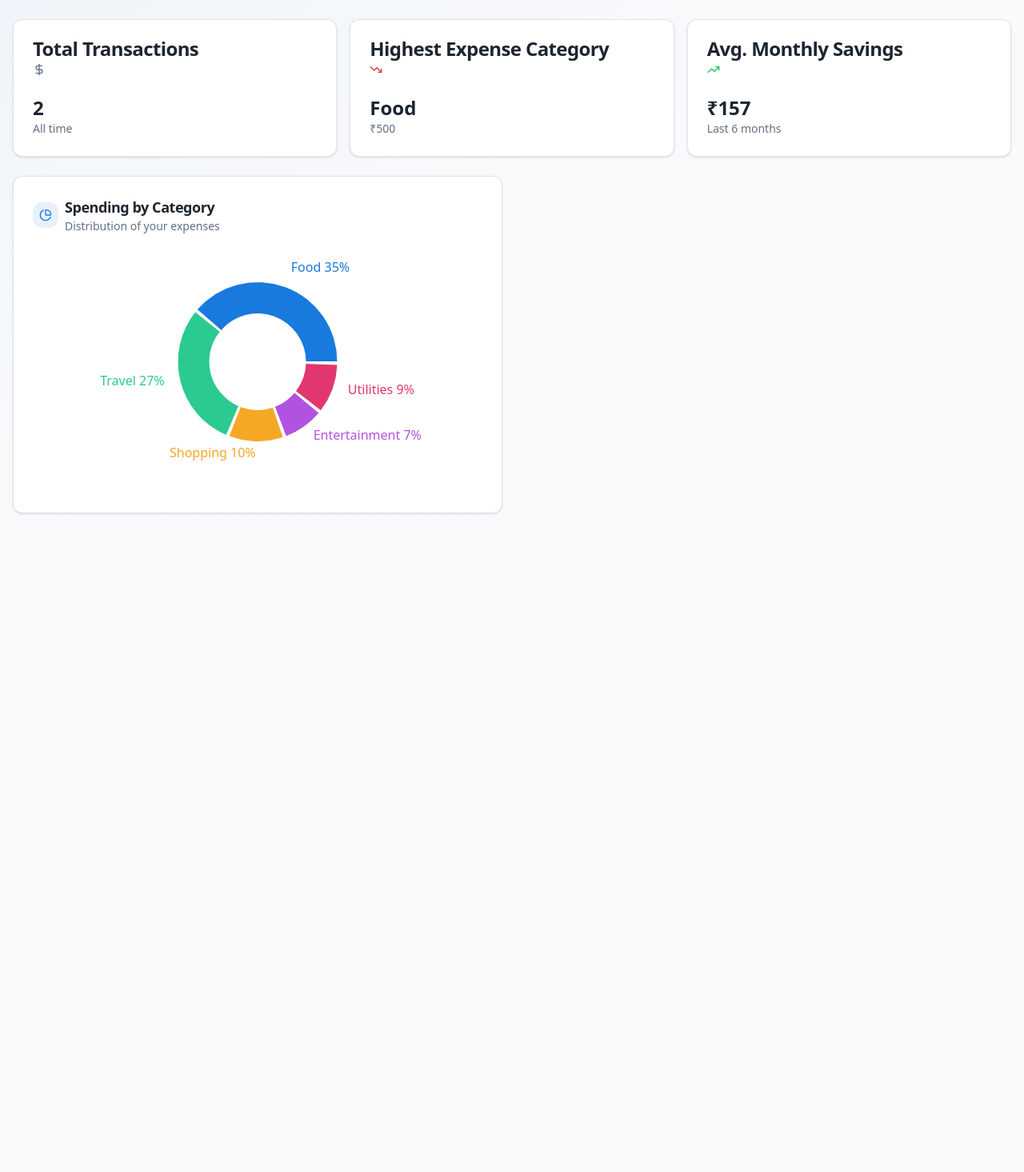
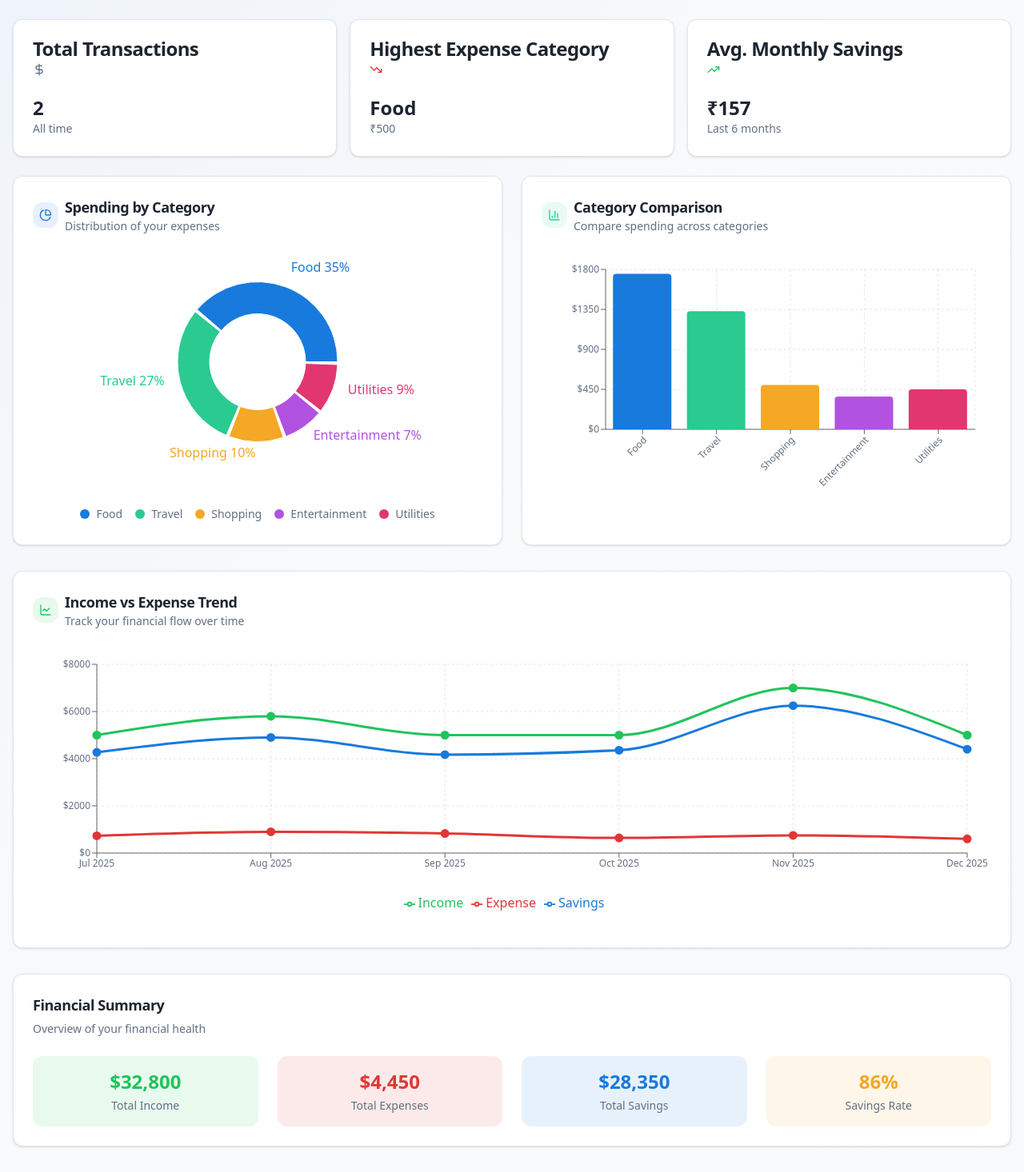
Before and after one commit to Pratik-k-sahoo/AI-Finance-Manager, a React (Vite) app: page /analytics in a window 1280 px wide. Shown: the part 165-1631 px from the top of the page at 80% size. Before the commit the page ends 871 px from the top, so only its background shows below. Built offline with nearby package versions, Linux system fonts and the light colour scheme.

Commit message:
Page Complete

```diff
--- a/src/pages/Analytics.jsx
+++ b/src/pages/Analytics.jsx
@@ -1,7 +1,8 @@
 import React from 'react'
 import { useMemo } from 'react';
-import { PieChart, Pie, Cell, ResponsiveContainer, Legend, Tooltip } from 'recharts';
-import { TrendingUp,TrendingDown, PieChart as PieChartIcon } from 'lucide-react';
+import { PieChart, Pie,  Bar, Cell,BarChart,CartesianGrid,XAxis,
+  YAxis,LineChart,Line, ResponsiveContainer, Legend, Tooltip } from 'recharts';
+import { TrendingUp,TrendingDown,BarChart3, PieChart as PieChartIcon,LineChart as LineChartIcon } from 'lucide-react';
 import { Card, CardAction, CardContent, CardDescription, CardHeader, CardTitle, } from '@/components/ui/card';
 import { DollarSign } from 'lucide-react';
 import { storage } from '@/lib/storage';
@@ -193,10 +194,161 @@ function Analytics() {
 
                   </ResponsiveContainer>
               </div>
+               <div className="flex flex-wrap justify-center gap-4 mt-4">
+                {categoryData.map((entry, index) => (
+                  <div key={index} className="flex items-center gap-2">
+                    <div
+                      className="w-3 h-3 rounded-full"
+                      style={{ backgroundColor: entry.fill }}
+                    />
+                    <span className="text-sm text-muted-foreground">{entry.category}</span>
+                  </div>
+                ))}
+              </div>
             </CardContent>
         </Card>
 
-      </div>
+
+
+        <Card>
+            <CardHeader>
+              <div className="flex items-center gap-2">
+                <div className="p-2 rounded-lg bg-chart-2/10">
+                  <BarChart3 className="h-4 w-4 text-chart-2" />
+                </div>
+                <div>
+                  <CardTitle className="text-lg">Category Comparison</CardTitle>
+                  <CardDescription>Compare spending across categories</CardDescription>
+                </div>
+              </div>
+            </CardHeader>
+            <CardContent>
+              <div className="h-[340px]">
+                <ResponsiveContainer width="100%" height="100%">
+                  <BarChart data={categoryData} margin={{ top: 20, right: 20, left: 20, bottom: 60 }}>
+                    <CartesianGrid strokeDasharray="3 3" stroke="hsl(var(--border))" />
+                    <XAxis
+                      dataKey="category"
+                      tick={{ fill: "hsl(var(--muted-foreground))", fontSize: 12 }}
+                      angle={-45}
+                      textAnchor="end"
+                      height={60}
+                    />
+                    <YAxis
+                      tick={{ fill: "hsl(var(--muted-foreground))", fontSize: 12 }}
+                      tickFormatter={(value) => `$${value}`}
+                    />
+                    <Tooltip content={<CustomTooltip />} />
+                    <Bar
+                      dataKey="amount"
+                      radius={[4, 4, 0, 0]}
+                      name="Expense"
+                    >
+                      {categoryData.map((entry, index) => (
+                        <Cell key={`bar-${index}`} fill={entry.fill} />
+                      ))}
+                    </Bar>
+                  </BarChart>
+                </ResponsiveContainer>
+              </div>
+            </CardContent>
+          </Card>
+        </div>
+
+        <Card>
+          <CardHeader>
+            <div className="flex items-center gap-2">
+              <div className="p-2 rounded-lg bg-success/10">
+                <LineChartIcon className="h-4 w-4 text-success" />
+              </div>
+              <div>
+                <CardTitle className="text-lg">Income vs Expense Trend</CardTitle>
+                <CardDescription>Track your financial flow over time</CardDescription>
+              </div>
+            </div>
+          </CardHeader>
+          <CardContent>
+            <div className="h-[350px]">
+              <ResponsiveContainer width="100%" height="100%">
+                <LineChart data={monthlyData} margin={{ top: 20, right: 30, left: 20, bottom: 20 }}>
+                  <CartesianGrid strokeDasharray="3 3" stroke="hsl(var(--border))" />
+                  <XAxis
+                    dataKey="month"
+                    tick={{ fill: "hsl(var(--muted-foreground))", fontSize: 12 }}
+                  />
+                  <YAxis
+                    tick={{ fill: "hsl(var(--muted-foreground))", fontSize: 12 }}
+                    tickFormatter={(value) => `$${value}`}
+                  />
+                  <Tooltip content={<CustomTooltip />} />
+                  <Legend wrapperStyle={{ paddingTop: "20px" }} />
+                  <Line
+                    type="monotone"
+                    dataKey="income"
+                    stroke="hsl(var(--success))"
+                    strokeWidth={3}
+                    dot={{ r: 4, fill: "hsl(var(--success))" }}
+                    activeDot={{ r: 6 }}
+                    name="Income"
+                  />
+                  <Line
+                    type="monotone"
+                    dataKey="expense"
+                    stroke="hsl(var(--destructive))"
+                    strokeWidth={3}
+                    dot={{ r: 4, fill: "hsl(var(--destructive))" }}
+                    activeDot={{ r: 6 }}
+                    name="Expense"
+                  />
+                  <Line
+                    type="monotone"
+                    dataKey="savings"
+                    stroke="hsl(var(--primary))"
+                    strokeWidth={3}
+                    dot={{ r: 4, fill: "hsl(var(--primary))" }}
+                    activeDot={{ r: 6 }}
+                    name="Savings"
+                  />
+                </LineChart>
+              </ResponsiveContainer>
+            </div>
+          </CardContent>
+        </Card>
+
+        <Card className="mt-8">
+          <CardHeader>
+            <CardTitle className="text-lg">Financial Summary</CardTitle>
+            <CardDescription>Overview of your financial health</CardDescription>
+          </CardHeader>
+          <CardContent>
+            <div className="grid grid-cols-1 md:grid-cols-4 gap-6">
+              <div className="text-center p-4 rounded-lg bg-success/10">
+                <p className="text-2xl font-bold text-success">
+                  ${monthlyData.reduce((sum, m) => sum + (m.income || 0), 0).toLocaleString()}
+                </p>
+                <p className="text-sm text-muted-foreground mt-1">Total Income</p>
+              </div>
+              <div className="text-center p-4 rounded-lg bg-destructive/10">
+                <p className="text-2xl font-bold text-destructive">
+                  ${monthlyData.reduce((sum, m) => sum + (m.expense || 0), 0).toLocaleString()}
+                </p>
+                <p className="text-sm text-muted-foreground mt-1">Total Expenses</p>
+              </div>
+              <div className="text-center p-4 rounded-lg bg-primary/10">
+                <p className="text-2xl font-bold text-primary">
+                  ${monthlyData.reduce((sum, m) => sum + (m.savings || 0), 0).toLocaleString()}
+                </p>
+                <p className="text-sm text-muted-foreground mt-1">Total Savings</p>
+              </div>
+              <div className="text-center p-4 rounded-lg bg-chart-3/10">
+                <p className="text-2xl font-bold" style={{ color: "hsl(var(--chart-3))" }}>
+                  {Math.round((monthlyData.reduce((sum, m) => sum + (m.savings || 0), 0) / Math.max(monthlyData.reduce((sum, m) => sum + (m.income || 0), 0), 1)) * 100)}%
+                </p>
+                <p className="text-sm text-muted-foreground mt-1">Savings Rate</p>
+              </div>
+            </div>
+          </CardContent>
+        </Card>
     </main>
   </div>
 )
```
